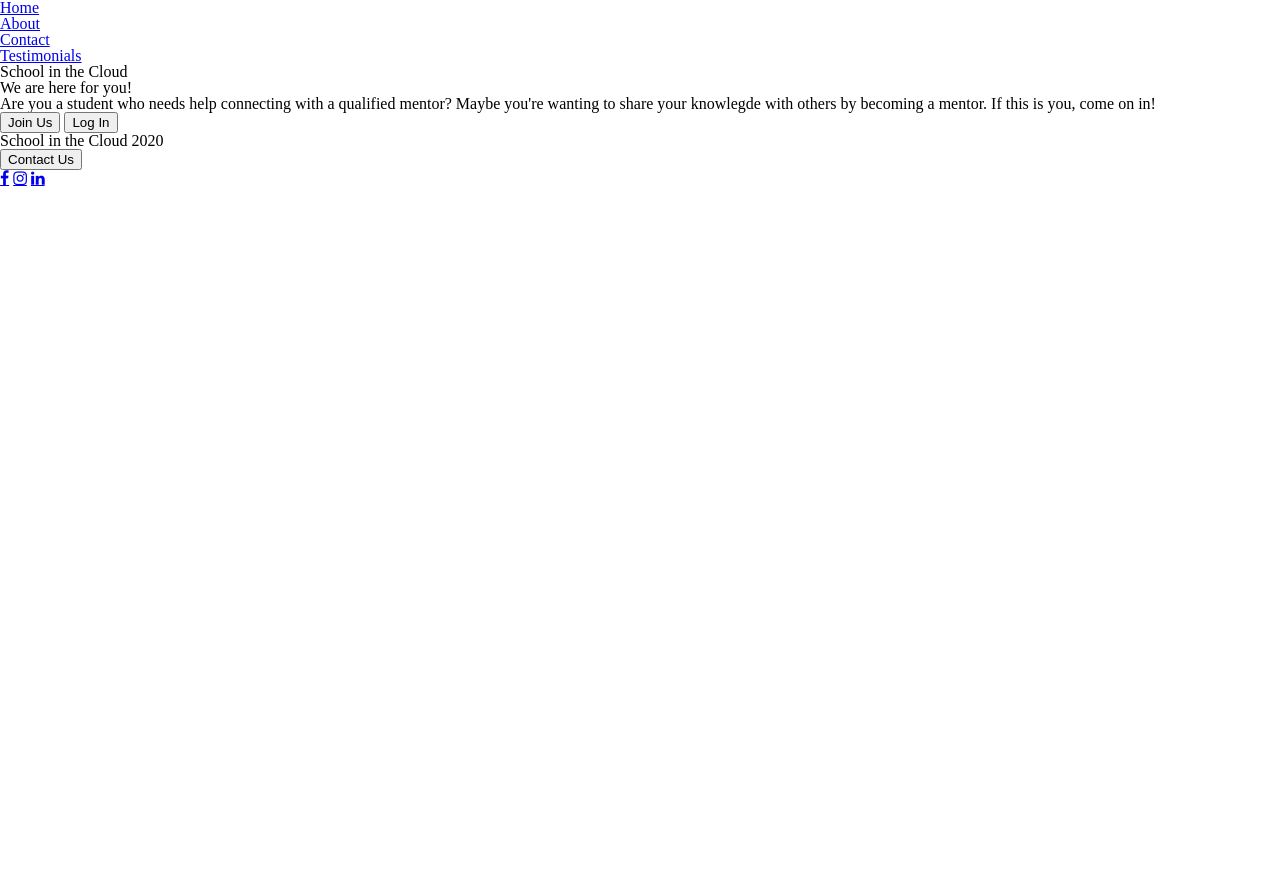
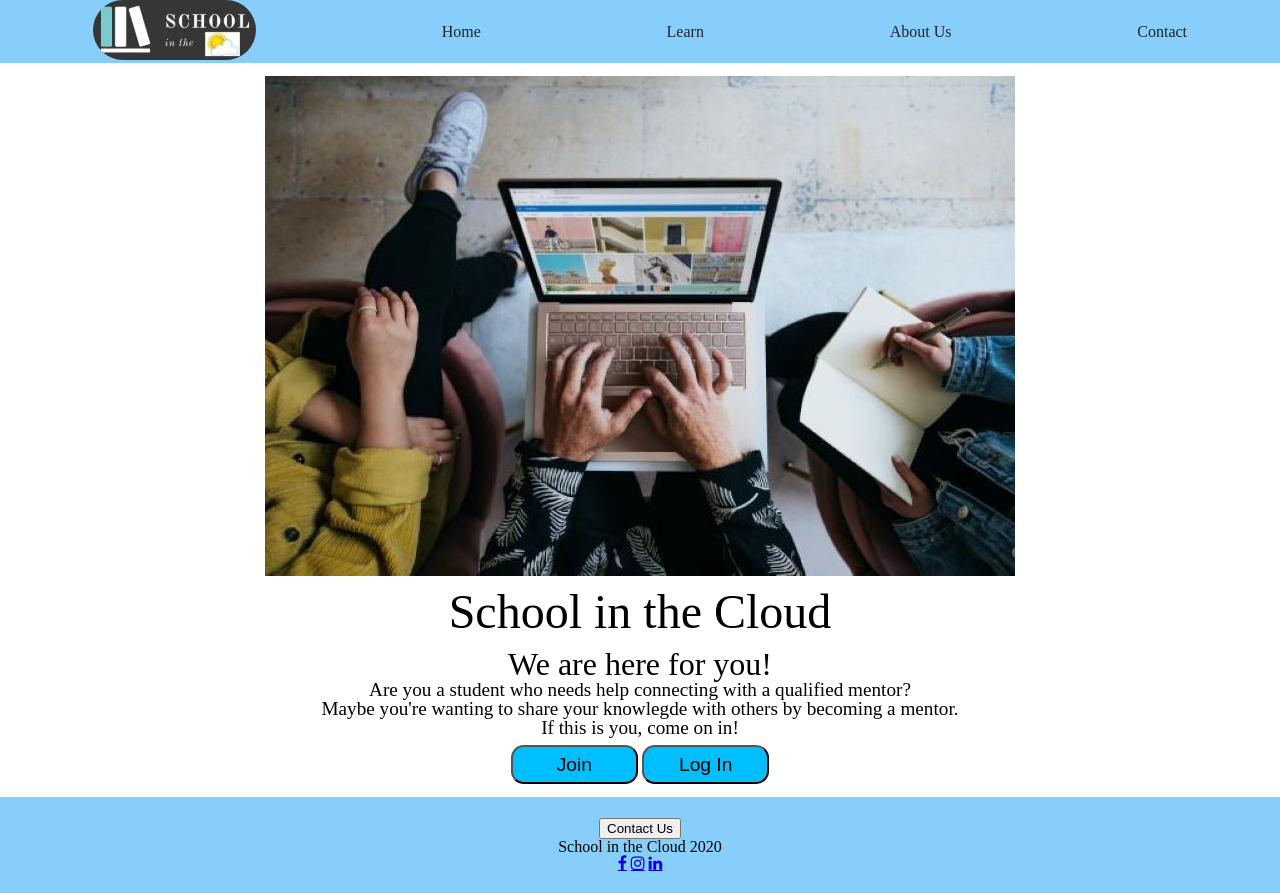
Before and after one commit to Build-Week-School-in-the-Cloud-61620/marketing, a plain HTML site: page index.html in a window 1280 px wide. Before the commit the page ends 800 px from the top, so only its background shows below. Drawn offline with Linux system fonts and the light colour scheme.

Commit message:
added styling to marketing page

```diff
--- a/css/index.css
+++ b/css/index.css
@@ -86,7 +86,7 @@ video {
   margin: 0;
   padding: 0;
   border: 0;
-  font-size: 100%;
+  font-size: 62.5%;
   font: inherit;
   vertical-align: baseline;
 }
@@ -126,3 +126,75 @@ table {
   border-collapse: collapse;
   border-spacing: 0;
 }
+
+html body {
+  height: 100%;
+  width: 100%;
+  margin: 0px;
+}
+
+nav ul {
+  display: flex;
+  justify-content: space-around;
+  align-items: center;
+  background-color: #87CEFA;
+}
+nav ul li a {
+  color: #212529;
+  text-decoration: none;
+}
+footer {
+  /* width: 100%; */
+  display: flex;
+  flex-direction: column;
+  justify-content: space-around;
+  align-items: center;
+  background-color: #87CEFA;
+  padding: 1.3rem 0;
+}
+header {
+  width: 100%;
+  margin: 0 auto;
+}
+header .logo img {
+  /* max-width: 100%; */
+  height: auto;
+  border-radius: 35px;
+}
+.container {
+  width: auto;
+  margin: 0.8rem 0;
+  display: flex;
+  flex-wrap: wrap;
+  justify-content: space-evenly;
+  align-items: center;
+}
+
+.container #windows {
+  /* width: 45%; */
+}
+
+.container section {
+  /* width: 100%; */
+  justify-content: center;
+  text-align: center;
+}
+.container section h1 {
+  font-size: 3rem;
+  line-height: 1.5;
+}
+.container section h3 {
+  font-size: 2rem;
+}
+.container section p {
+  font-size: 1.2rem;
+  padding-bottom: 0.5rem;
+}
+.container section .btn button {
+  width: 20%;
+  padding: 0.4rem;
+  background-color: #00BFFF;
+  border-radius: 0.8rem;
+  font-size: 1.2rem;
+  text-align: center;
+}
--- a/index.html
+++ b/index.html
@@ -17,29 +17,35 @@
   <header>
     <nav>
       <ul>
+        <li><a class="logo" href="#"><img src="img\image.png" alt="logo"></a></li>
         <li><a href="#">Home</a></li>
-        <li><a href="#">About</a></li>
+        <li><a href="#">Learn</a></li>
+        <li><a href="#">About Us</a></li>
         <li><a href="#">Contact</a></li>
-        <li><a href="#">Testimonials</a></li>
       </ul>
     </nav>
   </header>
+
+  <div class="container">
+    <img src="img\windows-unsplash.jpg" alt="windows" id="windows">
     <section>
       <h1>School in the Cloud</h1>
       <h3>We are here for you!</h3>
       <p>
-      Are you a student who needs help connecting with a qualified mentor?
+        Are you a student who needs help connecting with a qualified mentor?<br>
         Maybe you're wanting to share your knowlegde with others by becoming a
-      mentor. If this is you, come on in!
+        mentor.<br> If this is you, come on in!
       </p>
-  </section>
-  <div>
-    <button>Join Us</button>
+      <div class="btn">
+        <button>Join</button>
         <button>Log In</button>
       </div>
+    </section>
+  </div>
+
   <footer>
+    <button>Contact Us</button>
     <p>School in the Cloud 2020</p>
-    <button>Contact Us</button>
     <div class="social-media">
       <a href="#" class="fa fa-facebook"></a>
       <a href="#" class="fa fa-instagram"></a>
--- a/less/reset.less
+++ /dev/null
@@ -1,48 +0,0 @@
-/* http://meyerweb.com/eric/tools/css/reset/
-   v2.0 | 20110126
-   License: none (public domain)
-*/
-
-html, body, div, span, applet, object, iframe,
-h1, h2, h3, h4, h5, h6, p, blockquote, pre,
-a, abbr, acronym, address, big, cite, code,
-del, dfn, em, img, ins, kbd, q, s, samp,
-small, strike, strong, sub, sup, tt, var,
-b, u, i, center,
-dl, dt, dd, ol, ul, li,
-fieldset, form, label, legend,
-table, caption, tbody, tfoot, thead, tr, th, td,
-article, aside, canvas, details, embed,
-figure, figcaption, footer, header, hgroup,
-menu, nav, output, ruby, section, summary,
-time, mark, audio, video {
-	margin: 0;
-	padding: 0;
-	border: 0;
-	font-size: 100%;
-	font: inherit;
-	vertical-align: baseline;
-}
-/* HTML5 display-role reset for older browsers */
-article, aside, details, figcaption, figure,
-footer, header, hgroup, menu, nav, section {
-	display: block;
-}
-body {
-	line-height: 1;
-}
-ol, ul {
-	list-style: none;
-}
-blockquote, q {
-	quotes: none;
-}
-blockquote:before, blockquote:after,
-q:before, q:after {
-	content: '';
-	content: none;
-}
-table {
-	border-collapse: collapse;
-	border-spacing: 0;
-}
```
Also changed, not shown: less/index.less (deleted, +0 -7 lines), img/image.png (added), img/windows-unsplash.jpg (added), less/footer.less (deleted), less/global.less (deleted), less/home-page.less (deleted), less/mixins.less (deleted), less/navigation.less (deleted), less/variables.less (deleted), 1 other file. Lines whose indentation alone changed are shown as unchanged.
